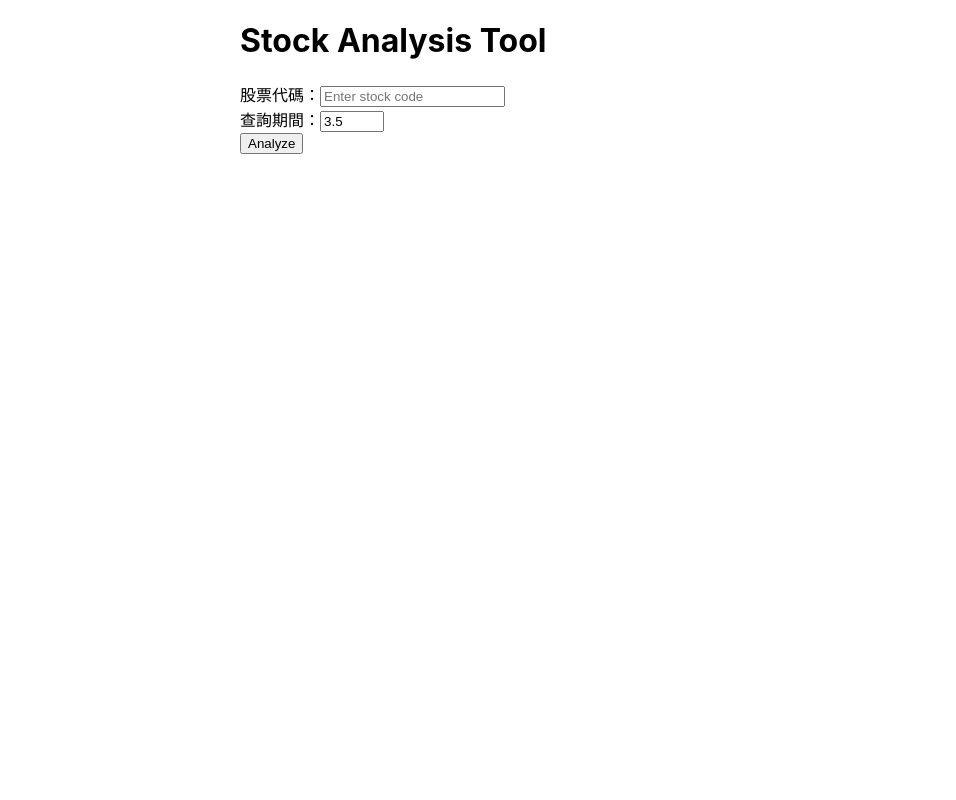
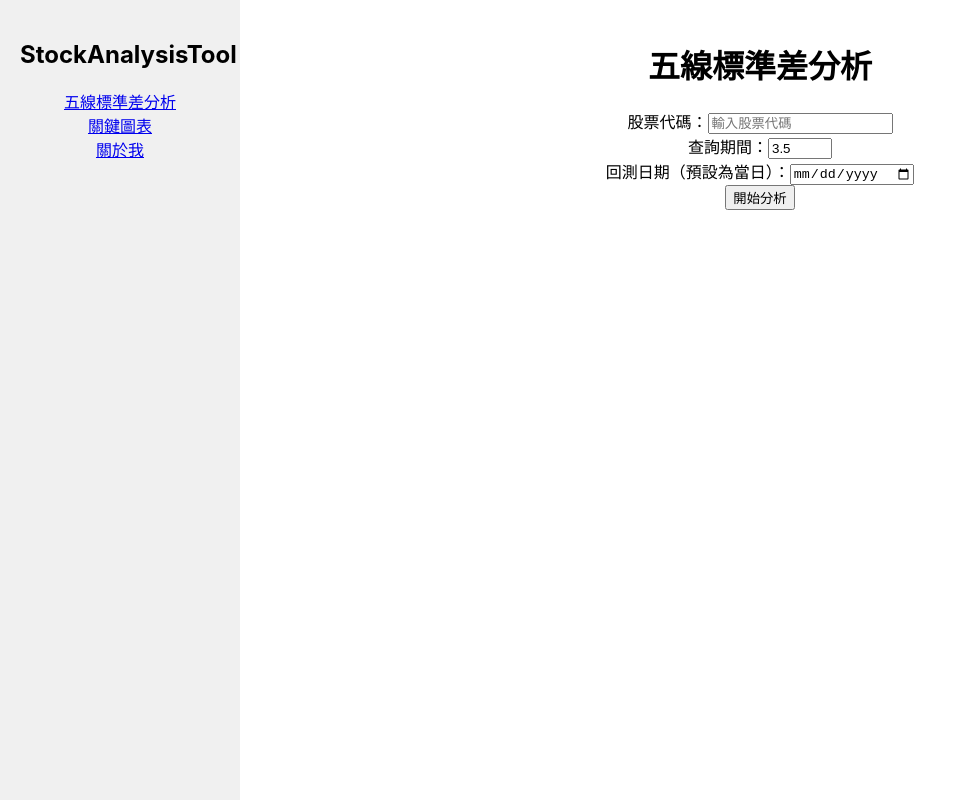
Before and after one commit to pigapril/TonyStock, a React (Create React App) app in the folder frontend/: page / in a window 1280 px wide. Shown: the whole page, without its empty margins (0-956 px from the left). Built offline with nearby package versions, Linux system fonts and the light colour scheme.

Commit message:
Restore to previous version and apply necessary changes

```diff
--- a/frontend/src/App.js
+++ b/frontend/src/App.js
@@ -15,6 +15,7 @@ import {
 import 'chartjs-adapter-date-fns'; // 添加日期適配器
 import { zhCN } from 'date-fns/locale'; // 導入中文本地化設置
 import './App.css'; // 確保引入 CSS 文件
+import { BrowserRouter as Router, Route, Link, Routes } from 'react-router-dom';
 
 ChartJS.register(CategoryScale, LinearScale, PointElement, LineElement, Title, Tooltip, Legend, TimeScale); // 註冊 TimeScale
 
@@ -26,7 +27,6 @@ function App() {
   const handleSubmit = async (e) => {
     e.preventDefault();
     try {
-      console.log('API URL:', process.env.REACT_APP_API_URL);
       const response = await axios.get(`${process.env.REACT_APP_API_URL}?stockCode=${stockCode}&years=${years}`);
       const data = response.data;
       console.log('Response data:', data);
@@ -68,7 +68,7 @@ function App() {
           {
             label: 'TL+SD',
             data: data.tl_plus_sd,
-            borderColor: 'lightcoral', // 淺紅��
+            borderColor: 'lightcoral', // 淺紅
             borderWidth: 2,
             fill: false,
             pointRadius: 0 // 隱藏數據點
@@ -89,8 +89,21 @@ function App() {
   };
 
   return (
-    <div className="App" style={{textAlign: 'left', margin: '0 auto', maxWidth: '800px'}}>
-      <h1>Stock Analysis Tool</h1>
+    <Router>
+      <div className="App" style={{display: 'flex', height: '100vh'}}>
+        <nav style={{width: '200px', backgroundColor: '#f0f0f0', padding: '20px'}}>
+          <h2>StockAnalysisTool</h2>
+          <ul style={{listStyleType: 'none', padding: 0}}>
+            <li><Link to="/">五線標準差分析</Link></li>
+            <li><Link to="/watchlist">關鍵圖表</Link></li>
+            <li><Link to="/about">關於我</Link></li>
+          </ul>
+        </nav>
+        <main style={{flex: 1, padding: '20px'}}>
+          <Routes>
+            <Route path="/" element={
+              <>
+                <h1>五線標準差分析</h1>
                 <form onSubmit={handleSubmit}>
                   <div className="input-container">
                     <div className="input-group">
@@ -99,7 +112,7 @@ function App() {
                         type="text"
                         value={stockCode}
                         onChange={(e) => setStockCode(e.target.value)}
-              placeholder="Enter stock code"
+                        placeholder="輸入股票代碼"
                         required
                       />
                     </div>
@@ -115,48 +128,25 @@ function App() {
                         required
                       />
                     </div>
+                    <div className="input-group">
+                      <label>回測日期（預設為當日）：</label>
+                      <input
+                        type="date"
+                        // 添加日期選擇邏輯
+                      />
                     </div>
-        <button type="submit">Analyze</button>
+                  </div>
+                  <button type="submit">開始分析</button>
                 </form>
-      {chartData && <Line
-        data={chartData}
-        options={{
-          plugins: {
-            legend: {
-              display: false // 隱藏圖例
-            }
-          },
-          scales: {
-            x: {
-              type: 'time', // 使用時間軸
-              time: {
-                unit: 'month', // 顯示月份
-                displayFormats: {
-                  month: 'yyyy-MM' // 格式化為 YYYY-MM
-                }
-              },
-              adapters: {
-                date: {
-                  locale: zhCN // 使用中文本地化設置
-                }
-              },
-              grid: {
-                display: false // 隱藏縱線
-              }
-            },
-            y: {
-              beginAtZero: false,
-              suggestedMin: Math.min(...chartData.datasets.flatMap(d => d.data)) * 0.9,
-              suggestedMax: Math.max(...chartData.datasets.flatMap(d => d.data)) * 1.1,
-              position: 'right', // 將 Y 軸移到右邊
-              grid: {
-                display: true // 保留橫線
-              }
-            }
-          }
-        }}
-      />}
+                {chartData && <Line data={chartData} options={{}} />}
+              </>
+            } />
+            <Route path="/watchlist" element={<h2>關鍵圖表（待實現）</h2>} />
+            <Route path="/about" element={<h2>關於我（待實現）</h2>} />
+          </Routes>
+        </main>
       </div>
+    </Router>
   );
 }
 
```
Also changed, not shown: 2 other files (tests, documents, lock files or other folders). Lines whose indentation alone changed are shown as unchanged.
